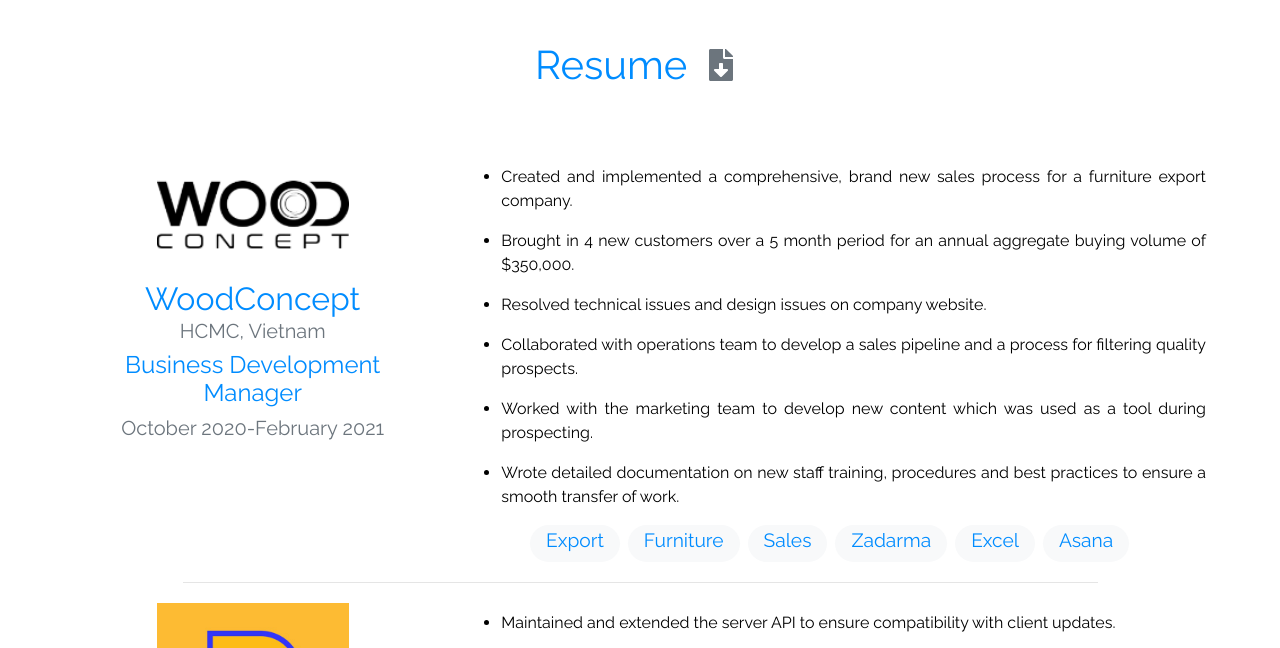
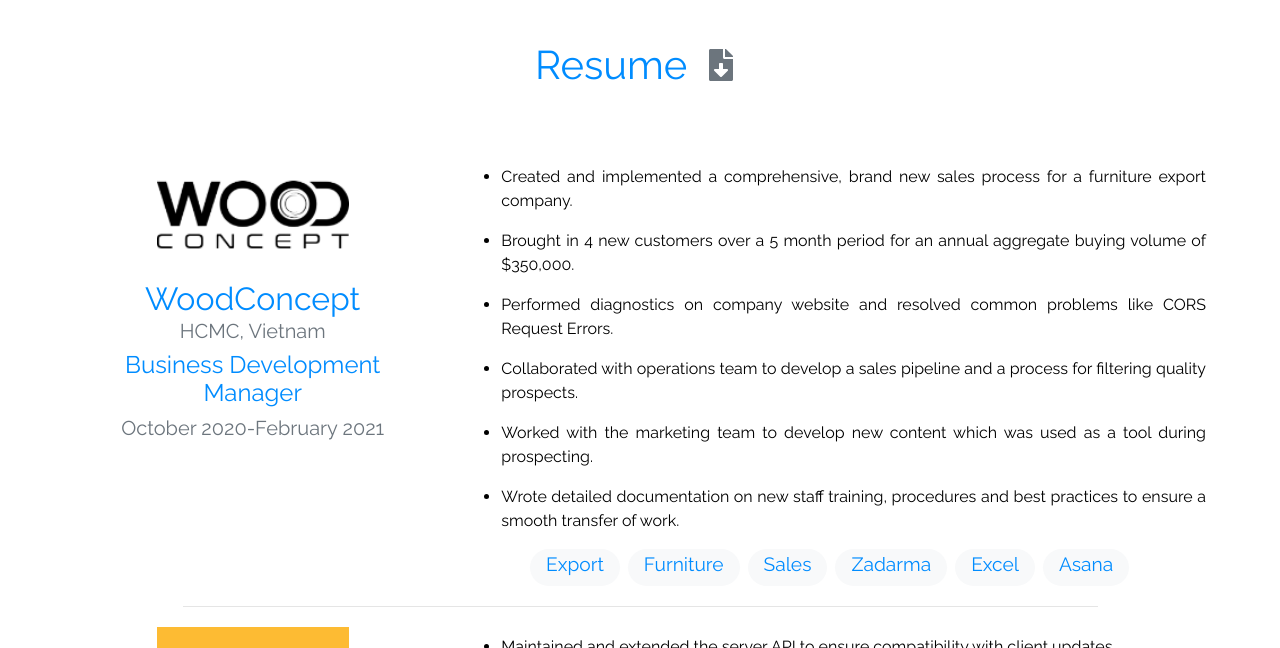
Before and after one commit to igor-tanv/personal-site, a Gatsby site: page /resume in a window 1280 px wide. Shown: the part 79-727 px from the top of the page. Built offline with nearby package versions, Linux system fonts and the light colour scheme; Gatsby itself is replaced by a stand-in of ours; no server answers.

Commit message:
content update

```diff
--- a/src/content/work/WoodConcept/index.md
+++ b/src/content/work/WoodConcept/index.md
@@ -11,7 +11,7 @@ endDate: "2021-02-01"
 
 * Brought in 4 new customers over a 5 month period for an annual aggregate buying volume of \$350,000.</p>
 
-* Resolved technical issues and design issues on company website.</p>
+* Performed diagnostics on company website and resolved common problems like CORS Request Errors.</p>
 
 * Collaborated with operations team to develop a sales pipeline and a process for filtering quality prospects.</p>
 
```
